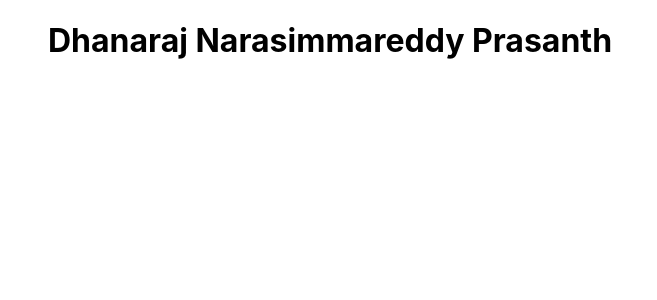
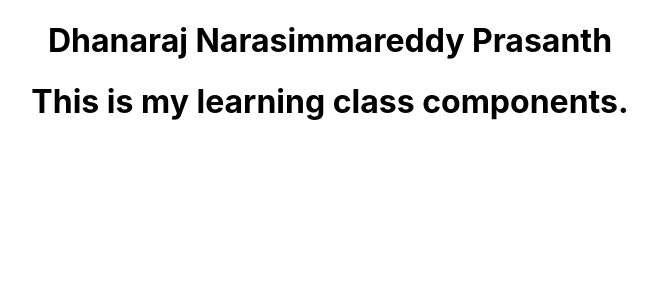
Before and after one commit to dhanarajccs/ReactJS, a React (Create React App) app in the folder hello-world/: page / in a window 1280 px wide. Shown: the top 300 px of the page, without its empty margins (310-967 px from the left). Built offline with nearby package versions, Linux system fonts and the light colour scheme.

Commit message:
Class Component

```diff
--- a/hello-world/src/App.js
+++ b/hello-world/src/App.js
@@ -1,17 +1,22 @@
 import React from 'react';
 import './App.css';
-// import Greet from './components/Greet';           // 5.functional component (Default Export)
+
+import Greet from './components/Greet';              // 5.functional component (Default Export)
 // import { Greet }  from './components/Greet'       // 5.functional component (Named Export)
 
-import MyComponent from "./components/Greet";       // 5.functional component (rename for Greet) - works only for default export, not working for named export
-                                                    // default export - component with any name  // named export - component with exact name
+// import MyComponent from "./components/Greet";     // 5.functional component (rename for Greet) - works only for default export, not working for named export
+                                                     // default export - component with any name  // named export - component with exact name
+
+import Welcome from './components/Welcome';          // 6.class component
+
 
 function App() {
   return (
     <div className="App">
-      {/* <Greet /> */}
+      <Greet />
+      {/* <MyComponent /> */}
 
-      <MyComponent />
+      <Welcome />
     </div>
   );
 }
--- a/hello-world/src/components/Greet.js
+++ b/hello-world/src/components/Greet.js
@@ -25,6 +25,7 @@
 export default Greet
 */
 
+
 // Functional Component - Normal function
 /*
 import React from 'react'                   // rfce
@@ -51,6 +52,7 @@
     )
 }
 */
+
 
 // Functional Component - ES6 Arrow Function (Fat Arrow Function) - syntax
 /*
@@ -100,6 +102,7 @@
 export default Greet
 */
 
+
 // Functional Component - ES6 Arrow Function (fat Arrow Function)
 
 // Default Export (export default)
@@ -135,6 +138,9 @@
 export default Greet
 */
 
+
+
+
 // Named Export (export)
 /*
 import React from "react"; // rafc
--- /dev/null
+++ b/hello-world/src/components/Welcome.js
@@ -0,0 +1,100 @@
+// import React, { Component } from 'react';                // imrc
+
+// import componentName from './components/componentName'   // imc
+
+/*
+import React, { Component } from 'react'      // rce
+
+class Welcome extends Component {
+    render() {
+        return (
+            <div>
+
+            </div>
+        )
+    }
+}
+
+export default Welcome
+
+// or
+
+import React from 'react'                     // rce
+
+class Welcome extends React.Component {
+    render() {
+        return (
+            <div>
+
+            </div>
+        )
+    }
+}
+
+export default Welcome
+*/
+
+
+/*
+import React, { Component } from 'react'                 // rcc
+
+export default class Welcome extends Component {
+    render() {
+        return (
+            <div>
+
+            </div>
+        )
+    }
+}
+
+// or
+
+import React  from 'react'                               // rcc
+
+export default class Welcome extends React.Component {
+    render() {
+        return (
+            <div>
+
+            </div>
+        )
+    }
+}
+*/
+
+
+/*
+class Welcome extends Component {                        // rcjc - reactJustClassComponent
+    render() {
+        return (
+            <div>
+
+            </div>
+        );
+    }
+}
+
+// or
+
+class componentName extends Component {                 // rcjc
+    render() {
+        return (
+            <div>
+
+            </div>
+        )
+    }
+}
+
+*/
+
+
+
+import React, { Component } from 'react'
+
+export default class Welcome extends Component {
+    render() {
+        return <h1>This is my learning class components. </h1>
+    }
+}
```
